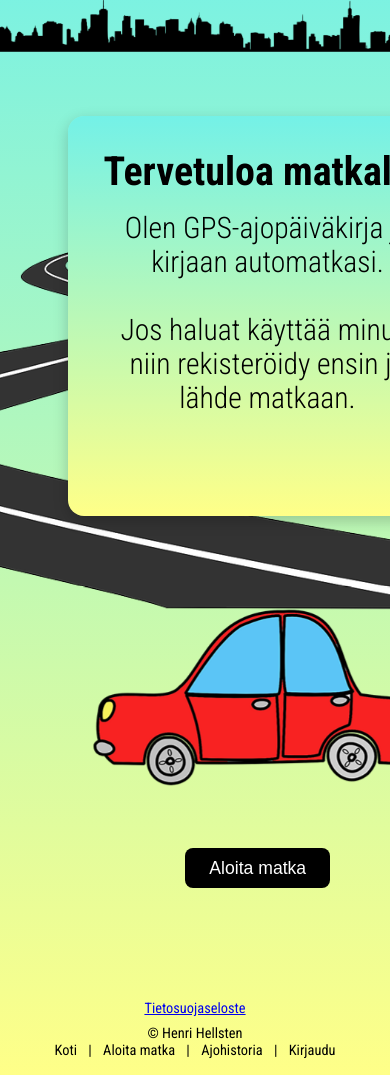
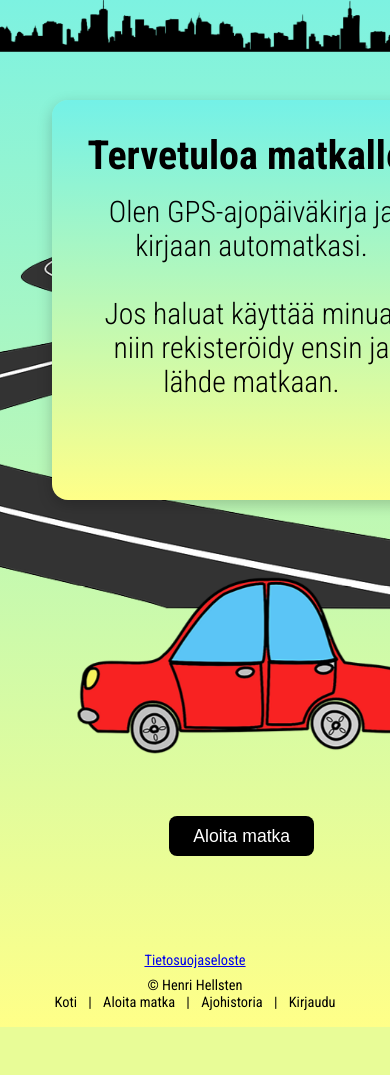
Before and after one commit to henhells14/ajopaivakirja_V4_080825, a Node server app: page / in a window 390 px wide; the page is wider, and only the part inside the window is pictured. Shown: the part 70-1145 px from the top of that part. After the commit the page ends 1097 px from the top of that part, so only its background shows below. Run offline with Node 20, Linux system fonts and the light colour scheme; some libraries are stand-ins or nearby versions.

Commit message:
CSS-päivitys mobiili
@media query etusivun CSS

```diff
--- a/public/Pages/Page1/local-css/etusivu.css
+++ b/public/Pages/Page1/local-css/etusivu.css
@@ -104,4 +104,15 @@
     transform: none;
     margin-bottom: 2rem;
   }
+/* Responsiivisuus: vain puhelimet */
+@media (max-width: 576px) {
+  .hero {
+    font-size: 0.9rem;           /* Pienempi fonttikoko mobiilissa */
+    padding: 1rem;               /* Lisää sisämarginaalia */
+  }
+
+  .welcome-box {
+    margin-bottom: 1rem;         /* Tiiviimpi väli mobiilissa */
+  }
+ }
 }
```
